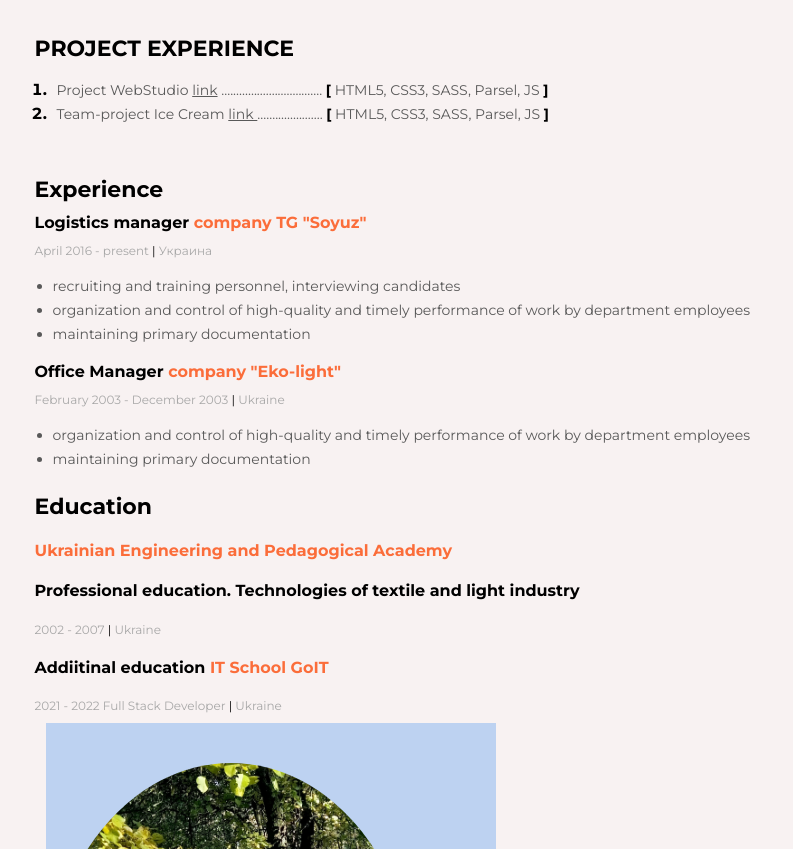
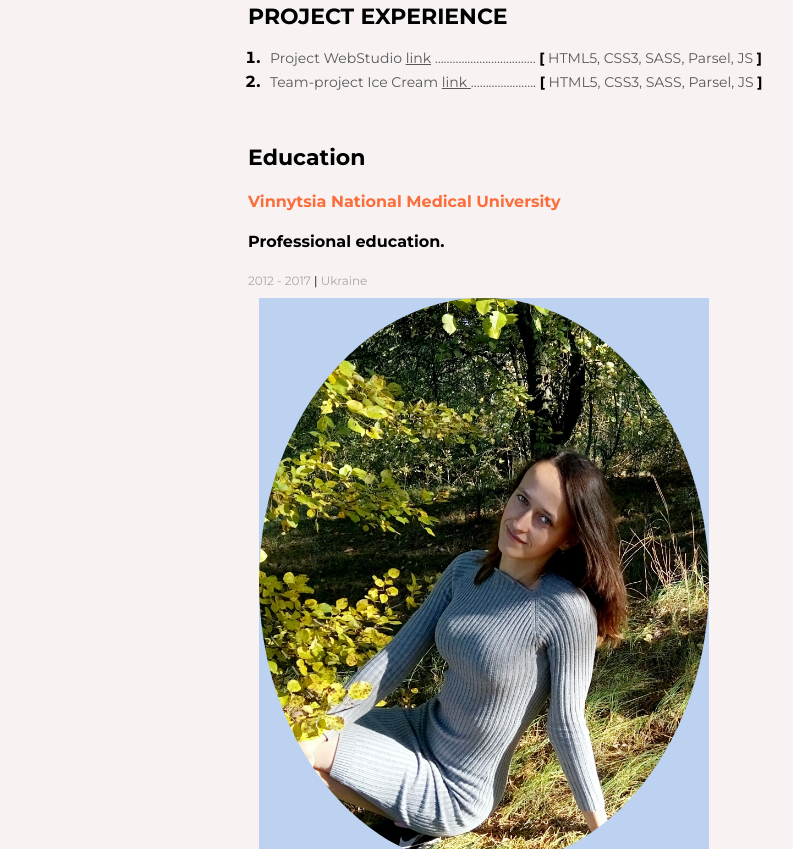
Before and after one commit to Svetlana493/resume, a plain HTML site: page index.html in a window 1280 px wide. Shown: the part 451-1300 px from the top of the page, without its empty margins (385-1178 px from the left). Drawn offline with Linux system fonts and the light colour scheme.

Commit message:
зміни

```diff
--- a/css/style.css
+++ b/css/style.css
@@ -6,9 +6,10 @@ body {
 .main-container {
   display: flex;
   flex-direction: row-reverse;
-  width: 1200px;
+  width: 100%;
   background: rgb(248, 242, 242);
-  margin: 40px auto;
+  margin: 0;
+  box-shadow: #000;
 }
 /* main content */
 .main-content-section {
@@ -131,10 +132,11 @@ body {
   background: #bdd2f1;
   margin: 8px 88px 8px 11px;
   width: 450px;
-  padding: 40px 0;
 }
 
-.sidebaar-section img{
+.sidebaar-section img {
+  display: block;
+  width: 100%;
   border-radius: 50%;
 }
 .contact-birth,
@@ -157,7 +159,7 @@ body {
   font-size: 14px;
   line-height: 24px;
   margin-right: 5px;
-  color:  #373737;
+  color: #373737;
   margin-right: 7px;
 }
 .contact-section-linc {
@@ -176,7 +178,7 @@ body {
 }
 .birthday,
 .tech-skills-item-text {
-  color:  #373737;
+  color: #373737;
 }
 /* soft skill section */
 .soft-skills-section {
--- a/index.html
+++ b/index.html
@@ -4,7 +4,7 @@
     <meta charset="UTF-8" />
     <meta http-equiv="X-UA-Compatible" content="IE=edge" />
     <meta name="viewport" content="width=device-width, initial-scale=1.0" />
-    <title> Svetlana Fedorenko</title>
+    <title>Svetlana Fedorenko</title>
     <link rel="preconnect" href="https://fonts.gstatic.com" />
     <link
       href="https://fonts.googleapis.com/css2?family=Montserrat:wght@400;700&display=swap"
@@ -74,95 +74,28 @@
           </ol>
         </div>
 
-        <!--my work experience-->
-        <div class="my-work-experience">
-          <h3 class="main-content-title">Experience</h3>
-
-          <!--company 3-->
-          <div class="my-work-experience-company-block">
-            <h4 class="my-work-experience-position">
-              Logistics manager
-              <span class="my-work-experience-company">
-                company TG "Soyuz"
-              </span>
-            </h4>
-            <p class="my-work-experience-period">
-              April 2016 - present
-              <span class="my-work-experience-devider">|</span> Украина
-            </p>
-
-            <ul class="my-work-experience-duties">
-              <li class="my-work-experience-duty">
-                recruiting and training personnel, interviewing candidates
-              </li>
-              <li class="my-work-experience-duty">
-                organization and control of high-quality and timely performance
-                of work by department employees
-              </li>
-              <li class="my-work-experience-duty">
-                maintaining primary documentation
-              </li>
-            </ul>
-          </div>
-          <!--company 2-->
-          <div class="my-work-experience-company-block">
-            <h4 class="my-work-experience-position">
-              Office Manager
-              <span class="my-work-experience-company"
-                >company "Eko-light"</span
-              >
-            </h4>
-            <p class="my-work-experience-period">
-              February 2003 - December 2003
-              <span class="my-work-experience-devider">|</span> Ukraine
-            </p>
-
-            <ul class="my-work-experience-duties">
-              <li class="my-work-experience-duty">
-                organization and control of high-quality and timely performance
-                of work by department employees
-              </li>
-              <li class="my-work-experience-duty">
-                maintaining primary documentation
-              </li>
-            </ul>
-          </div>
-
-
         <!--my education-->
         <div class="my-education">
           <h3 class="main-content-title">Education</h3>
           <h4>
             <span class="my-work-experience-company"
-              >Ukrainian Engineering and Pedagogical Academy</span
+              >Vinnytsia National Medical University</span
             >
           </h4>
           <h4>
-            Professional education. Technologies of textile and light industry
+            Professional education.
           </h4>
           <p class="my-work-experience-period">
             <!-- engineer-technologist, teacher of disciplines in the field of light industry -->
-            2002 - 2007
+            2012 - 2017
             <span class="my-work-experience-devider">|</span> Ukraine
           </p>
         </div>
-        <!--my education-->
-        <div class="my-education">
-          <h4>
-            Addiitinal education
-            <span class="my-work-experience-company">IT School GoIT</span>
-          </h4>
 
-          <p class="my-work-experience-period">
-            2021 - 2022 Full Stack Developer
-            <span class="my-work-experience-devider">|</span> Ukraine
-          </p>
-        </div>
-      </div>
 
       <!--sidebar section-->
       <aside class="sidebaar-section">
-        <img src="img/Sveta.jpg" alt="my photo" width="370px" />
+        <img src="img/Sveta.jpg" alt="my photo" width="380px" />
         <!--contact section-->
         <div class="contact-section">
           <h3 class="sidebar-title">Contact information</h3>
@@ -228,7 +161,7 @@
               <span class="tech-skills-item-text">WebPack</span>
             </li>
 
-           <li class="tech-skills-item">
+            <li class="tech-skills-item">
               <span class="tech-skills-item-text">React.js</span>
             </li>
             <!-- <li class="tech-skills-item">
@@ -273,9 +206,7 @@
           <h3 class="sidebar-title">Lauguages</h3>
           <ul class="soft-skills-list">
             <li class="soft-skills-item">
-              <span class="soft-skills-item-text"
-                >English - Intermediate</span
-              >
+              <span class="soft-skills-item-text">English - Intermediate</span>
             </li>
             <li class="soft-skills-item">
               <span class="soft-skills-item-text">Ukrainian - Native</span>
```
